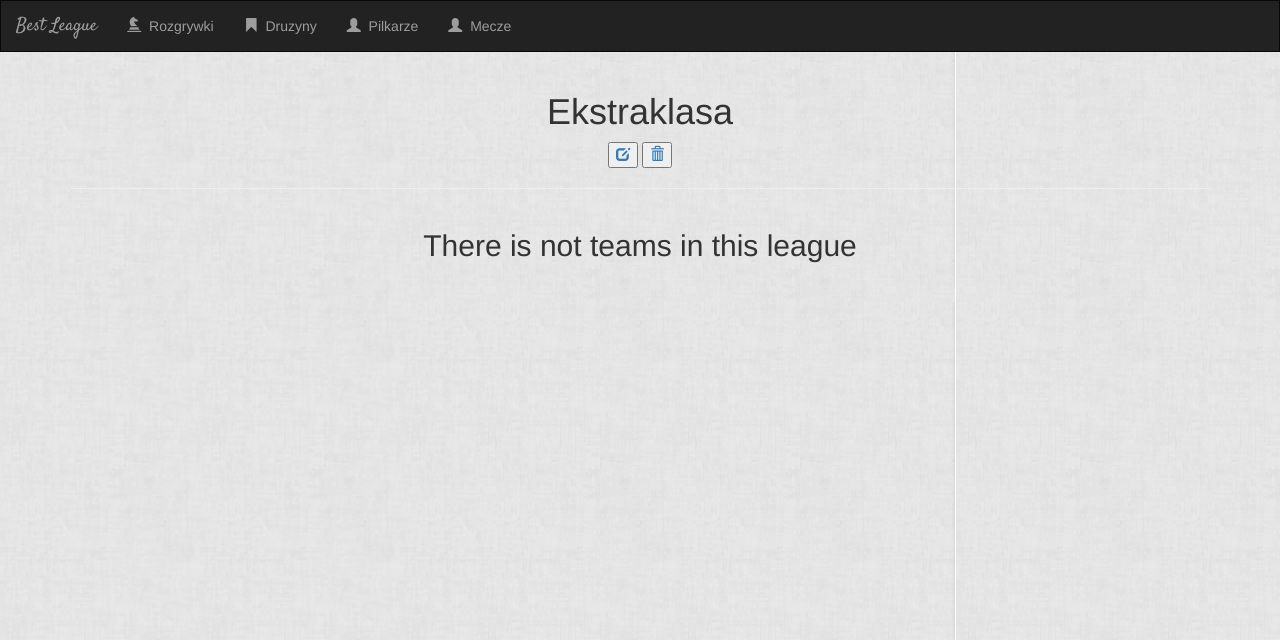
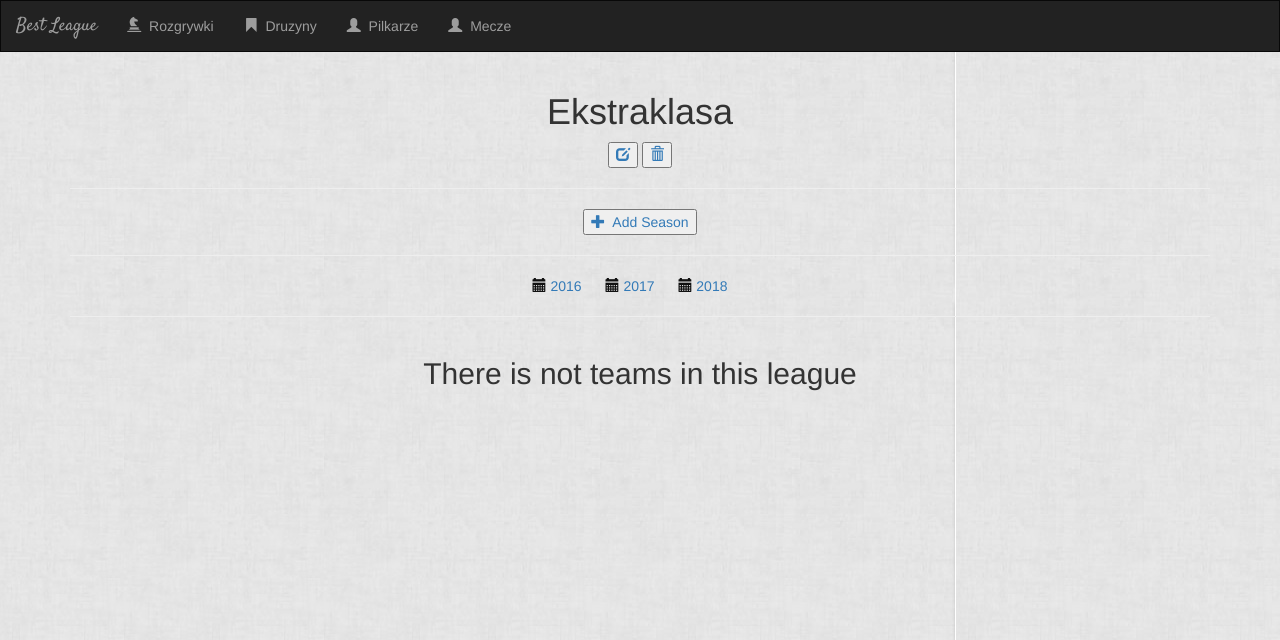
Before and after one commit to whiskermrr/players_dot_com, a Django app: page /competition/league/6/ in a window 1280 px wide. Shown: the top 640 px of the page. Run offline with Django 3.2, Linux system fonts and the light colour scheme; data comes from the database, SQL or seed files in the repository; both versions use the stored data as it was after the commit; some libraries are stand-ins or nearby versions.

Commit message:
more font-end
-league_detail
-added date ti match_detail

```diff
--- a/competition/templates/competition/index.html
+++ b/competition/templates/competition/index.html
@@ -24,7 +24,7 @@
                             {% for season in all_seasons %}
                                 {% if season.league.id == league.id %}
                                     <span class="glyphicon glyphicon-calendar" style="color: #101010;"></span>
-                                    <a href="{% url 'competition:season_table' league.id season.id %}">
+                                    <a style="padding-right: 20px;" href="{% url 'competition:season_table' league.id season.id %}">
                                         {{ season.season }}
                                     </a>
                                 {% endif %}
--- a/competition/templates/competition/league_detail.html
+++ b/competition/templates/competition/league_detail.html
@@ -5,6 +5,22 @@
 <h1> {{ league.name }}</h1>
 <a href="{% url 'competition:league_update' league.id %}"><button type="button"><span class="glyphicon glyphicon-edit"></span></button></a>
 <a href="{% url 'competition:league_delete' league.id %}"><button type="button"><span class="glyphicon glyphicon-trash"></span></button></a>
+<hr/>
+
+<a href="{% url 'competition:season_add' league.id %}">
+    <button type="button"><span class="glyphicon glyphicon-plus" aria-hidden="true"></span>&nbsp; Add Season</button>
+</a>
+<hr/>
+<div class="row">
+    {% if seasons %}
+        {% for season in seasons %}
+            <span class="glyphicon glyphicon-calendar" style="color: #101010;"></span>
+            <a style="padding-right: 20px;" href="{% url 'competition:season_table' league.id season.id %}">
+                {{ season.season }}
+            </a>
+        {% endfor %}
+    {% endif %}
+</div>
 <hr/>
 <div class="row">
     <div class="col-sm-6 col-md-offset-3">
@@ -24,5 +40,4 @@
         {% endif %}
     </div>
 </div>
-
 {% endblock %}
--- a/competition/templates/competition/match_detail.html
+++ b/competition/templates/competition/match_detail.html
@@ -73,6 +73,9 @@ table.fixed td { overflow: hidden; }
             <a href="{% url 'competition:team_details' match.guest.id %}"><h3>{{ match.guest.name }}</h3></a>
         </div>
     </div>
+    <div class="row" style="background-color: #a6df58   ;">
+        <br>
+    </div>
     <div class="row" style="background-color: #a6df58;">
         <div class="col-md-4 pull-left">
             <a> <img src="{{ match.host.avatar.url }}"> </a>
@@ -85,6 +88,7 @@ table.fixed td { overflow: hidden; }
         </div>
     </div>
     <div class="row" style="background-color: #a6df58; text-align: center;">
+        <p><span class="glyphicon glyphicon-calendar"></span> {{ match.date }}</p>
         <a href="{% url 'competition:match_update' match.id %}">
             <button type="button"><span class="glyphicon glyphicon-edit"></span></button>
         </a>
--- a/competition/views.py
+++ b/competition/views.py
@@ -10,7 +10,7 @@ from .forms import *
 
 def index(request):
     all_league = list(LeagueType.objects.all().order_by('name'))
-    all_seasons = list(Season.objects.all())
+    all_seasons = list(Season.objects.all().order_by('season'))
     context = {
         'all_league': all_league,
         'all_seasons': all_seasons,
@@ -189,8 +189,13 @@ def team_update(request, team_id):
 
 def league_details(request, league_id):
     teams = Team.objects.filter(league=league_id)
+    seasons = Season.objects.filter(league=league_id).order_by('season')
     league = get_object_or_404(LeagueType, pk=league_id)
-    context = {'teams': teams, 'league': league}
+    context = {
+        'teams': teams,
+        'league': league,
+        'seasons': seasons,
+    }
     return render(request, 'competition/league_detail.html', context)
 
 
@@ -221,7 +226,7 @@ def season_add(request, league_id):
                 stats.save()
 
 
-        return redirect('competition:league_seasons', league_id=league_id)
+        return redirect('competition:league_details', league_id=league_id)
     else:
         season_form = SeasonForm()
         return render(request, 'competition/season_add.html', {'season_form': season_form})
@@ -278,8 +283,6 @@ def change_stats(match_id, update):
         guest_stats = get_object_or_404(TeamStats, team_id=new_match.guest.id, season_id=new_match.season.id)
         goals_host = new_match.hostGoals
         goals_guest = new_match.guestGoals
-        points_host = 0
-        points_guest = 0
 
         if goals_host > goals_guest:
             points_host = 3
```
Also changed, not shown: db.sqlite3. Lines whose indentation alone changed are shown as unchanged.
